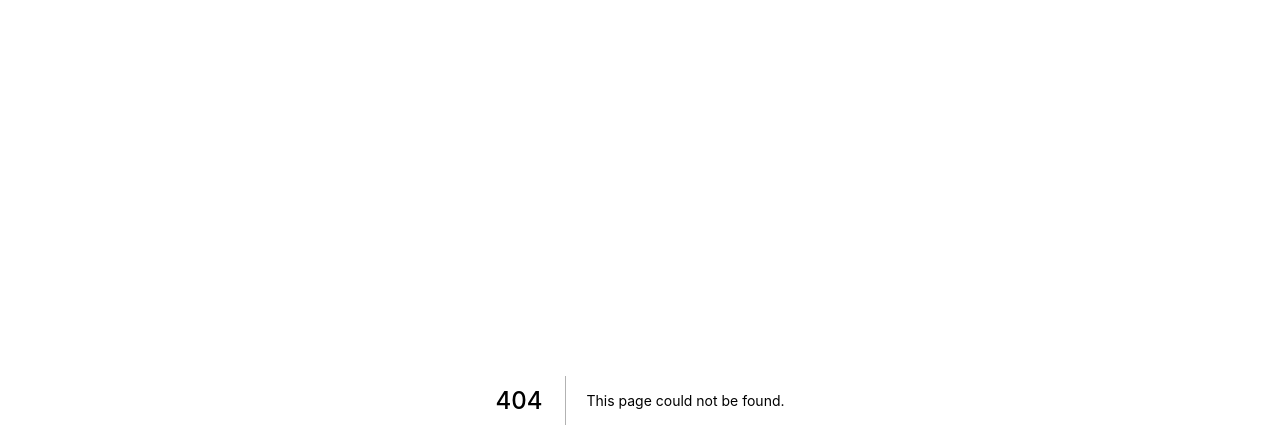
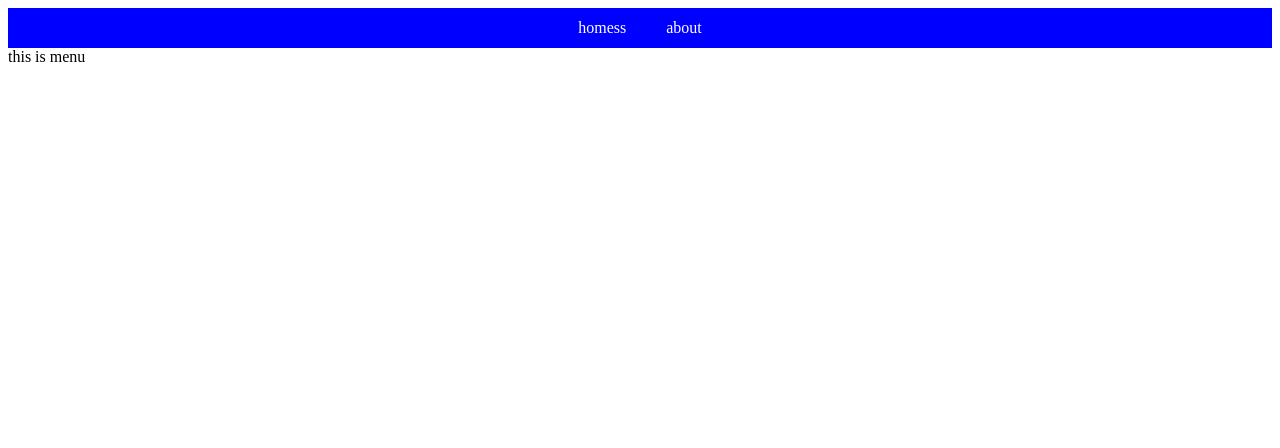
Before and after one commit to dev-cmkim/your-own-trip, a Next.js app: page /about in a window 1280 px wide. Before the commit this address had no page. Shown: the top 448 px of the page. Built offline with nearby package versions, Linux system fonts and the light colour scheme.

Commit message:
styled-components 적용중

```diff
--- /dev/null
+++ b/compoment/menu.tsx
@@ -0,0 +1,36 @@
+import Link from  "next/link"
+import styled from "styled-components"
+
+const MenuBar = styled.div`
+    width:100%;
+    height:40px;
+    background-color:blue;
+    text-align:center
+`;
+
+const MenuItem = styled.a`
+    color:#fff;
+    line-height:40px;
+    margin : 0 20px;
+`;
+
+export default function Menu () {
+    return(
+        <main>
+            <MenuBar>
+                <nav>
+                    <Link href="/">
+                        <MenuItem>
+                            <a>homess</a>
+                        </MenuItem>
+                    </Link>
+                    <Link href="/about">
+                        <MenuItem>
+                            <a>about</a>
+                        </MenuItem>
+                    </Link>
+                </nav>
+            </MenuBar>
+        </main>
+    )
+}
--- a/package.json
+++ b/package.json
@@ -11,12 +11,14 @@
   "dependencies": {
     "next": "12.2.4",
     "react": "18.2.0",
-    "react-dom": "18.2.0"
+    "react-dom": "18.2.0",
+    "styled-components": "^5.3.5"
   },
   "devDependencies": {
     "@types/node": "18.7.1",
     "@types/react": "18.0.17",
     "@types/react-dom": "18.0.6",
+    "@types/styled-components": "^5.1.26",
     "eslint": "8.21.0",
     "eslint-config-next": "12.2.4",
     "typescript": "4.7.4"
--- a/pages/_app.tsx
+++ /dev/null
@@ -1,8 +0,0 @@
-import '../styles/globals.css'
-import type { AppProps } from 'next/app'
-
-function MyApp({ Component, pageProps }: AppProps) {
-  return <Component {...pageProps} />
-}
-
-export default MyApp
--- /dev/null
+++ b/pages/about.tsx
@@ -0,0 +1,10 @@
+import Menu from "../compoment/menu"
+
+export default function about() {
+    return (
+        <div>
+            <Menu />
+            <div> this is menu</div>
+        </div>
+    )
+}
--- a/pages/api/hello.ts
+++ /dev/null
@@ -1,13 +0,0 @@
-// Next.js API route support: https://nextjs.org/docs/api-routes/introduction
-import type { NextApiRequest, NextApiResponse } from 'next'
-
-type Data = {
-  name: string
-}
-
-export default function handler(
-  req: NextApiRequest,
-  res: NextApiResponse<Data>
-) {
-  res.status(200).json({ name: 'John Doe' })
-}
--- a/styles/globals.css
+++ /dev/null
@@ -1,26 +0,0 @@
-html,
-body {
-  padding: 0;
-  margin: 0;
-  font-family: -apple-system, BlinkMacSystemFont, Segoe UI, Roboto, Oxygen,
-    Ubuntu, Cantarell, Fira Sans, Droid Sans, Helvetica Neue, sans-serif;
-}
-
-a {
-  color: inherit;
-  text-decoration: none;
-}
-
-* {
-  box-sizing: border-box;
-}
-
-@media (prefers-color-scheme: dark) {
-  html {
-    color-scheme: dark;
-  }
-  body {
-    color: white;
-    background: black;
-  }
-}
```
Also changed, not shown: pages/index.tsx (+7 -69 lines), styles/globalStyle.tsx (added, +28 -0 lines), 1 other file (tests, documents, lock files or other folders).
